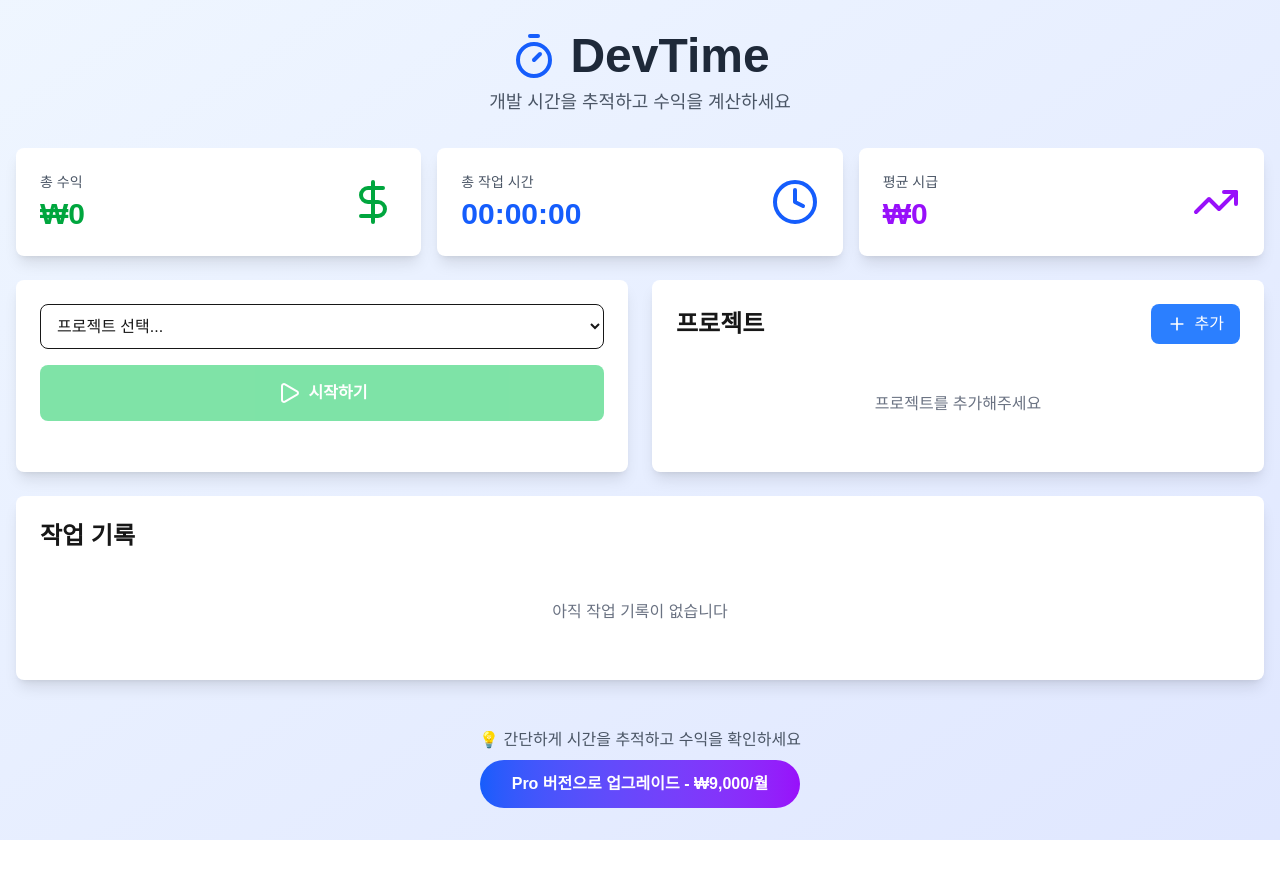
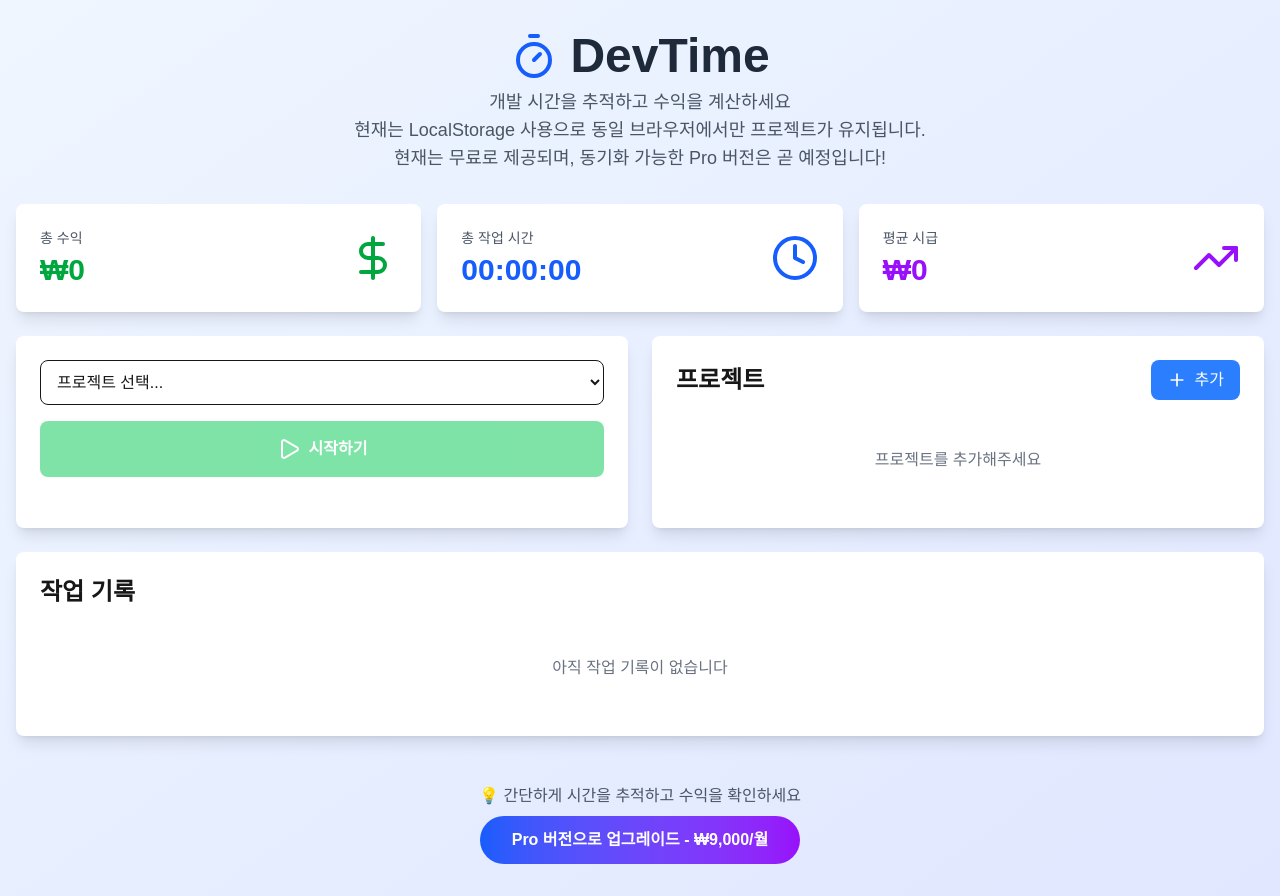
Before and after one commit to harmonyself/devtime, a Next.js app: page / in a window 1280 px wide. Before the commit the page ends 840 px from the top, so only its background shows below. Built offline with nearby package versions, Linux system fonts and the light colour scheme.

Commit message:
안내문구 추가

```diff
--- a/app/page.tsx
+++ b/app/page.tsx
@@ -18,6 +18,13 @@ export default function Home() {
           <p className="text-gray-600 text-lg">
             개발 시간을 추적하고 수익을 계산하세요
           </p>
+          <p className="text-gray-600 text-lg">
+            현재는 LocalStorage 사용으로 동일 브라우저에서만 프로젝트가 유지됩니다.
+          </p>
+          <p className="text-gray-600 text-lg">
+            현재는 무료로 제공되며, 동기화 가능한 Pro 버전은 곧 예정입니다!
+          </p>
+
         </header>
 
         <Dashboard />
```
